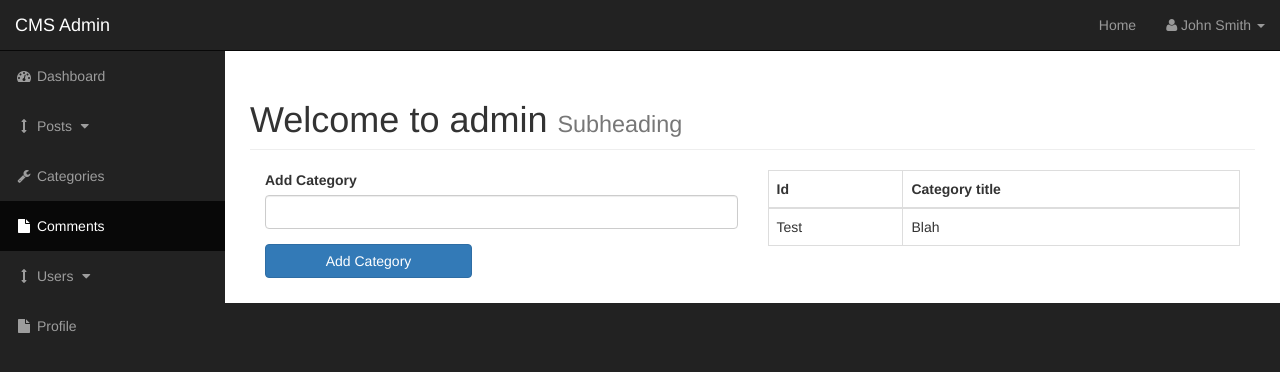
After one commit to micos7/CMS, a PHP site: page /admin/categories.php in a window 1280 px wide. The commit adds this page. Shown: the top 372 px of the page. Run offline with PHP 8.4, Linux system fonts and the light colour scheme.

Commit message:
admin category page

```diff
--- /dev/null
+++ b/admin/categories.php
@@ -0,0 +1,61 @@
+<?php include('includes/header.php'); ?>
+
+    <div id="wrapper">
+
+        <!-- Navigation -->
+        <?php include('includes/navigation.php'); ?>
+
+        <div id="page-wrapper">
+
+            <div class="container-fluid">
+
+                <!-- Page Heading -->
+                <div class="row">
+                    <div class="col-lg-12">
+                        <h1 class="page-header">
+                            Welcome to admin
+                            <small>Subheading</small>
+                        </h1>
+                        <div class="col-xs-6">
+                        <form>
+                            <div class="form-group">
+                            <label for="cat_title">Add Category</label>
+                            <input type="text" name="cat_title" class="form-control" >
+                            </div>
+                            <div class="form-group">
+                            <input class="btn btn-primary" type="tesubmitxt" name="submit" value="Add Category">
+                            </div>
+                        </form>
+                        </div>
+
+                        <div class="col-xs-6">
+                        <table class="table table-bordered table-hover">
+                            <thead>
+                                <tr>
+                                    <th>Id</th>
+                                    <th>Category title</th>
+                                </tr>
+                            </thead>
+                            <tbody>
+                                <tr>
+                                    <td>Test</td>
+                                    <td>Blah</td>
+                                </tr>
+
+                            </tbody>
+                        </table>
+                        </div>
+
+
+                    </div>
+                </div>
+                <!-- /.row -->
+
+            </div>
+            <!-- /.container-fluid -->
+
+        </div>
+        <!-- /#page-wrapper -->
+
+
+<?php include('includes/footer.php'); ?>
--- a/admin/includes/header.php
+++ b/admin/includes/header.php
@@ -1,3 +1,4 @@
+<?php include_once('../includes/db.php'); ?>
 <!DOCTYPE html>
 <html lang="en">
 
```
